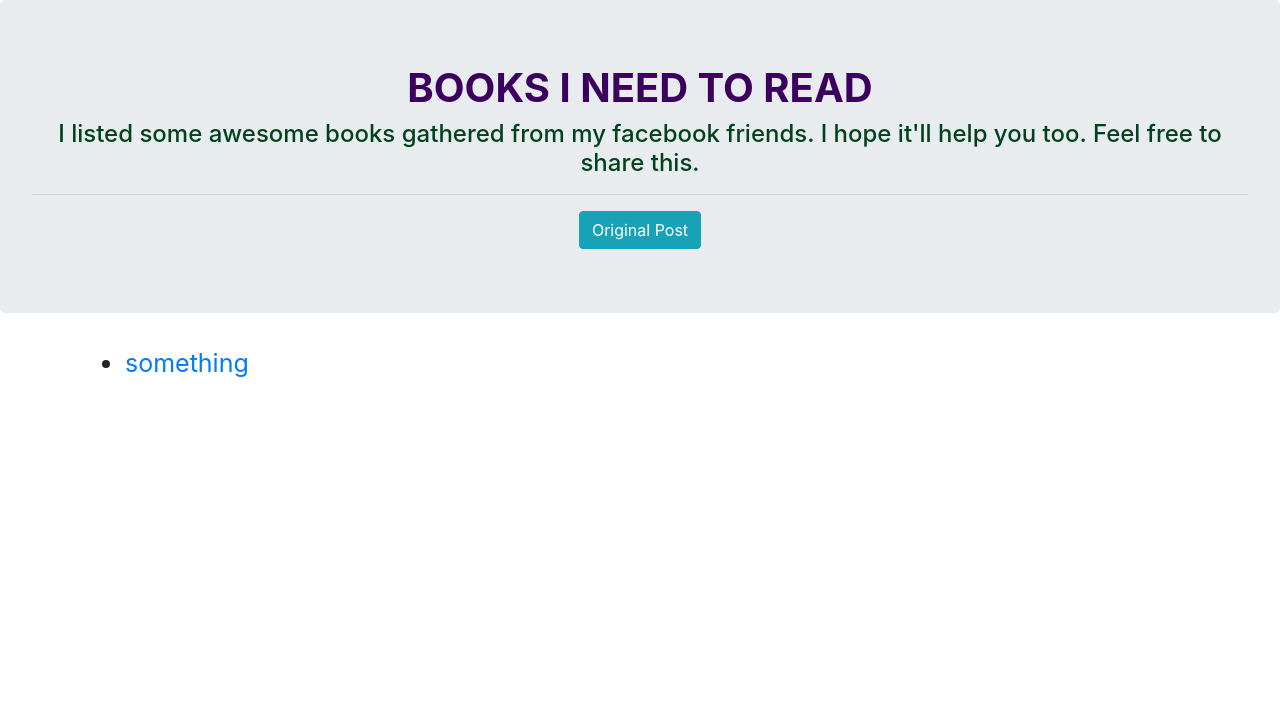
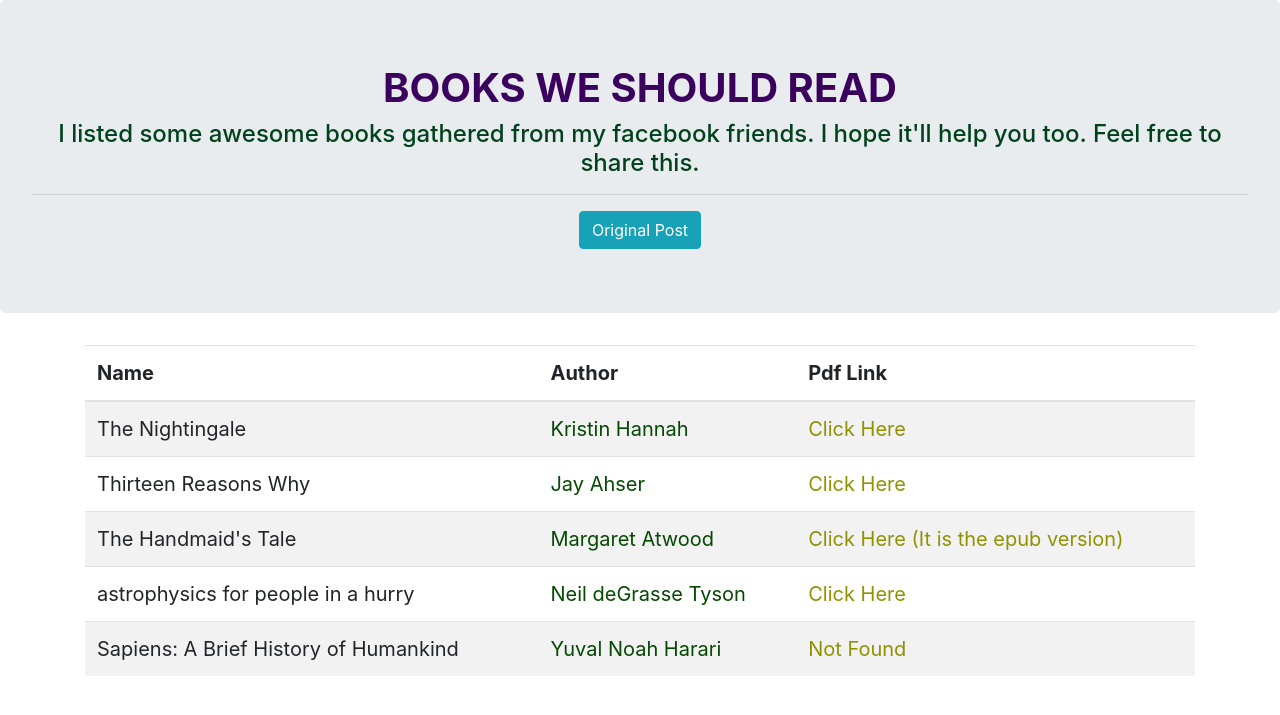
Before and after one commit to ahnaf-asif/books-i-need-to-read, a Jekyll site: the page built from index.html, in a window 1280 px wide. Shown: the top 715 px of the page. Built offline with Jekyll 4.4.1, drawn with Linux system fonts in a browser that asks for light colours.

Commit message:
added some books

```diff
--- /dev/null
+++ b/_layouts/home.html
@@ -0,0 +1,17 @@
+---
+layout: main
+---
+
+<table class="table table-striped">
+    <thead>
+        <tr>
+            <th>Name</th>
+            <th>Author</th>
+            <th>Pdf Link</th>
+            <!-- <th>Collected From</th> -->
+        </tr>
+    </thead>
+    <tbody>
+        {{content}}
+    </tbody>
+</table>
--- a/_layouts/main.html
+++ b/_layouts/main.html
@@ -11,7 +11,7 @@
 
 <div class="jumbotron">
     <!-- Hello World -->
-    <h1 class="text-center" style=" text-decoration: double ; color: rgb(59, 0, 94);"><b>BOOKS I NEED TO READ</b></h1>
+    <h1 class="text-center" style=" text-decoration: double ; color: rgb(59, 0, 94);"><b>BOOKS WE SHOULD READ</b></h1>
     <h4 class="text-center" style=" text-decoration: double ; color: rgb(0, 66, 28);">I listed some awesome books gathered from my facebook friends. I hope it'll help you too. Feel free to share this.
     </h4>
     <hr>
@@ -22,7 +22,7 @@
 </div>
 
 
-<div class="container" style="font-size: 25px; text-decoration: none;">
+<div class="container" style="font-size: 20px; text-decoration: none;">
     {{content}}
 </div>
 
--- /dev/null
+++ b/index.html
@@ -0,0 +1,36 @@
+---
+layout: home
+---
+
+<tr>
+    <td>The Nightingale</td>
+    <td style="color: rgb(5, 73, 2);">Kristin Hannah</td>
+    <td><a href="assets/Kristin_Hannah_-_The_Nightingale.pdf" target="_blank" style="color: rgb(144, 146, 0);text-decoration: none;">Click Here</a></td>
+    <!-- <td>Nayeem Fardin Rohan </td> -->
+</tr>
+<tr>
+    <td>Thirteen Reasons Why</td>
+    <td style="color: rgb(5, 73, 2);">Jay Ahser</td>
+    <td><a href="assets/6baad8209ee681f8aa44a0564d876359dce1.pdf" target="_blank" style="color: rgb(144, 146, 0);text-decoration: none;">Click Here</a></td>
+    <!-- <td>Nayeem Fardin Rohan </td> -->
+</tr>
+
+<tr>
+    <td>The Handmaid's Tale</td>
+    <td style="color: rgb(5, 73, 2);">Margaret Atwood</td>
+    <td><a href="assets/epdf.pub_the-handmaids-tale.fb2" target="_blank" style="color: rgb(144, 146, 0);text-decoration: none;">Click Here (It is the epub version)</a>  </td>
+    <!-- <td>Nayeem Fardin Rohan </td> -->
+</tr>
+<tr>
+    <td>astrophysics for people in a hurry</td>
+    <td style="color: rgb(5, 73, 2);">Neil deGrasse Tyson</td>
+    <td><a href="assets/Astrophysics_for_People_in_a_Hurry_by_Ne.pdf" target="_blank" style="color: rgb(144, 146, 0);text-decoration: none;">Click Here</a>  </td>
+    <!-- <td>Nayeem Fardin Rohan </td> -->
+</tr>
+
+<tr>
+    <td>Sapiens: A Brief History of Humankind</td>
+    <td style="color: rgb(5, 73, 2);">Yuval Noah Harari</td>
+    <td><a href="/miao" target="_blank" style="color: rgb(144, 146, 0);text-decoration: none;">Not Found</a>  </td>
+    <!-- <td> Ajoy </td> -->
+</tr>
--- a/index.md
+++ /dev/null
@@ -1,5 +0,0 @@
----
-layout: main
----
-
-* [something](#)
```
Also changed, not shown: 404.html (added, +13 -0 lines), 10 other files.
